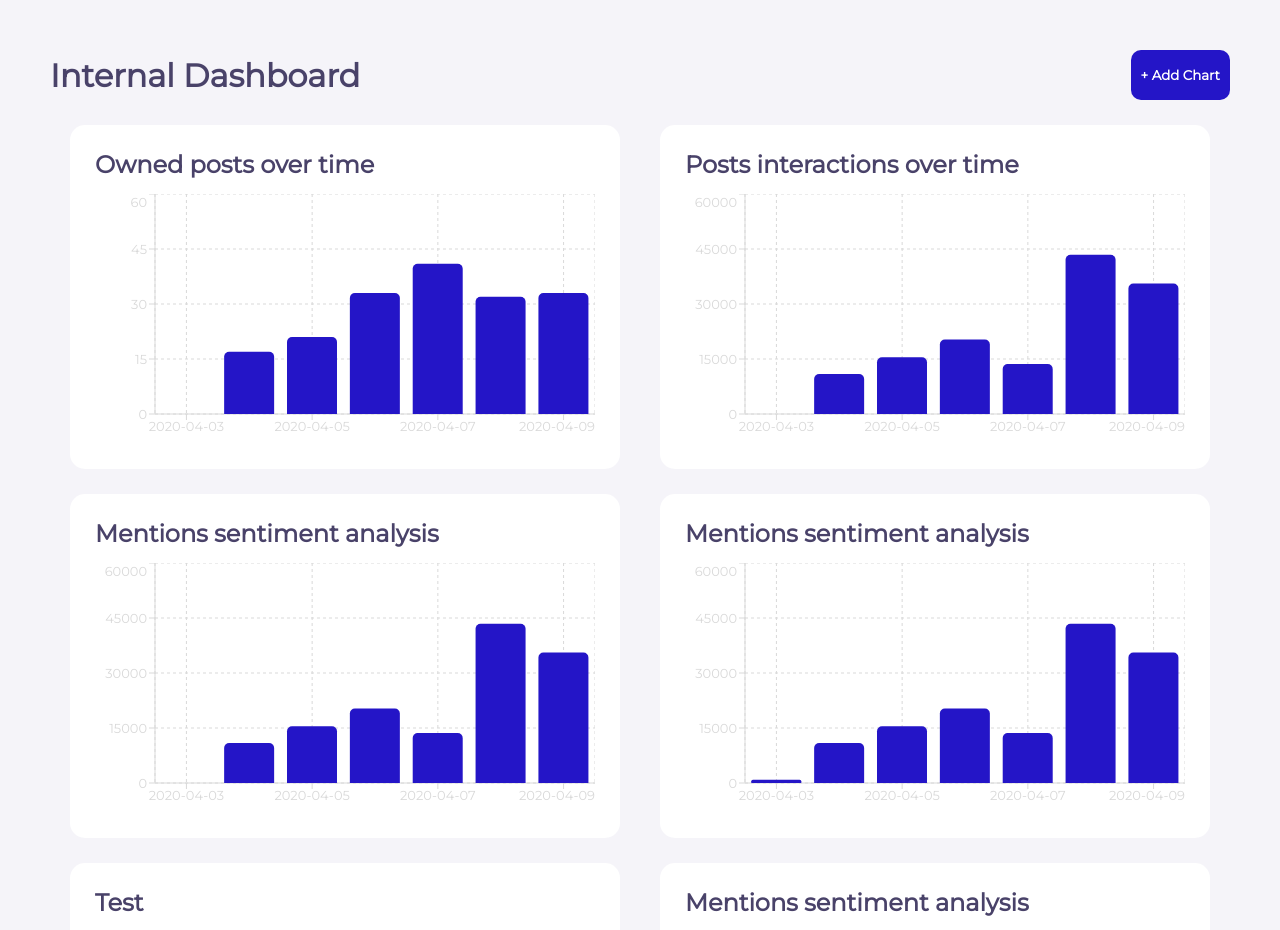
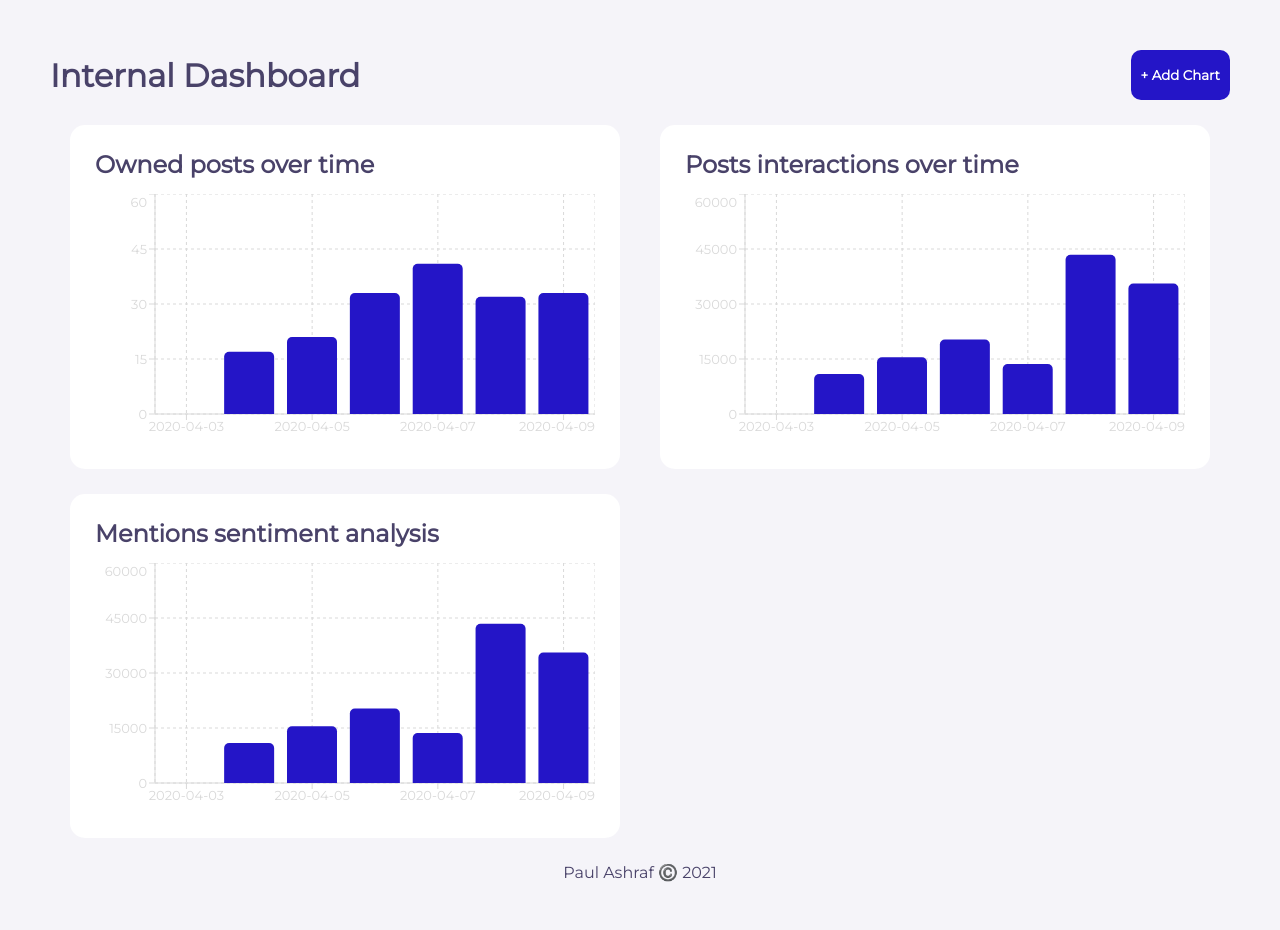
Before and after one commit to PaulAshraf/crowd-analyzer-task, a React (Create React App) app: page / in a window 1280 px wide. Shown: the top 930 px of the page. Built offline with nearby package versions, Linux system fonts and the light colour scheme; data requests are answered from the project's data file.

Commit message:
update db.json

```diff
--- a/db.json
+++ b/db.json
@@ -101,142 +101,6 @@
           "Count": 35568
         }
       ]
-    },
-    {
-      "id": "560a906b-c178-4aea-b2e5-e2da426fbe64",
-      "title": "Mentions sentiment analysis",
-      "data": [
-        {
-          "name": "2020-04-03",
-          "Count": 894
-        },
-        {
-          "name": "2020-04-04",
-          "Count": 10916
-        },
-        {
-          "name": "2020-04-05",
-          "Count": 15484
-        },
-        {
-          "name": "2020-04-06",
-          "Count": 20286
-        },
-        {
-          "name": "2020-04-07",
-          "Count": 13633
-        },
-        {
-          "name": "2020-04-08",
-          "Count": 43444
-        },
-        {
-          "name": "2020-04-09",
-          "Count": 35568
-        }
-      ]
-    },
-    {
-      "id": "17677899-9f92-4433-98c1-9c0c0355af90",
-      "title": "Test",
-      "data": [
-        {
-          "name": "2020-04-03",
-          "Count": 894
-        },
-        {
-          "name": "2020-04-04",
-          "Count": 10916
-        },
-        {
-          "name": "2020-04-05",
-          "Count": 15484
-        },
-        {
-          "name": "2020-04-06",
-          "Count": 20286
-        },
-        {
-          "name": "2020-04-07",
-          "Count": 13633
-        },
-        {
-          "name": "2020-04-08",
-          "Count": 43444
-        },
-        {
-          "name": "2020-04-09",
-          "Count": 35568
-        }
-      ]
-    },
-    {
-      "id": "ab40bef4-a831-47a1-9e0f-756816d86d24",
-      "title": "Mentions sentiment analysis",
-      "data": [
-        {
-          "name": "2020-04-03",
-          "Count": 0
-        },
-        {
-          "name": "2020-04-04",
-          "Count": 10916
-        },
-        {
-          "name": "2020-04-05",
-          "Count": 15484
-        },
-        {
-          "name": "2020-04-06",
-          "Count": 20286
-        },
-        {
-          "name": "2020-04-07",
-          "Count": 13633
-        },
-        {
-          "name": "2020-04-08",
-          "Count": 43444
-        },
-        {
-          "name": "2020-04-09",
-          "Count": 35568
-        }
-      ]
-    },
-    {
-      "id": "9ddb1795-a7c0-4311-87f1-125148f53b5f",
-      "title": "Mentions sentiment analysis",
-      "data": [
-        {
-          "name": "2020-04-03",
-          "Count": 0
-        },
-        {
-          "name": "2020-04-04",
-          "Count": 10916
-        },
-        {
-          "name": "2020-04-05",
-          "Count": 15484
-        },
-        {
-          "name": "2020-04-06",
-          "Count": 20286
-        },
-        {
-          "name": "2020-04-07",
-          "Count": 13633
-        },
-        {
-          "name": "2020-04-08",
-          "Count": 43444
-        },
-        {
-          "name": "2020-04-09",
-          "Count": 35568
-        }
-      ]
     }
   ]
 }
--- a/src/sagas/chartsSaga.js
+++ b/src/sagas/chartsSaga.js
@@ -31,7 +31,6 @@ function* fetchCharts() {
 function* createChart(action) {
 	try {
 		const data = yield call(postAPI, action.payload)
-		console.log(data)
 		yield put(createSuccess(data))
 	} catch (error) {
 		yield put(createRejected(error.message))
```
Also changed, not shown: 1 other file (tests, documents, lock files or other folders).
